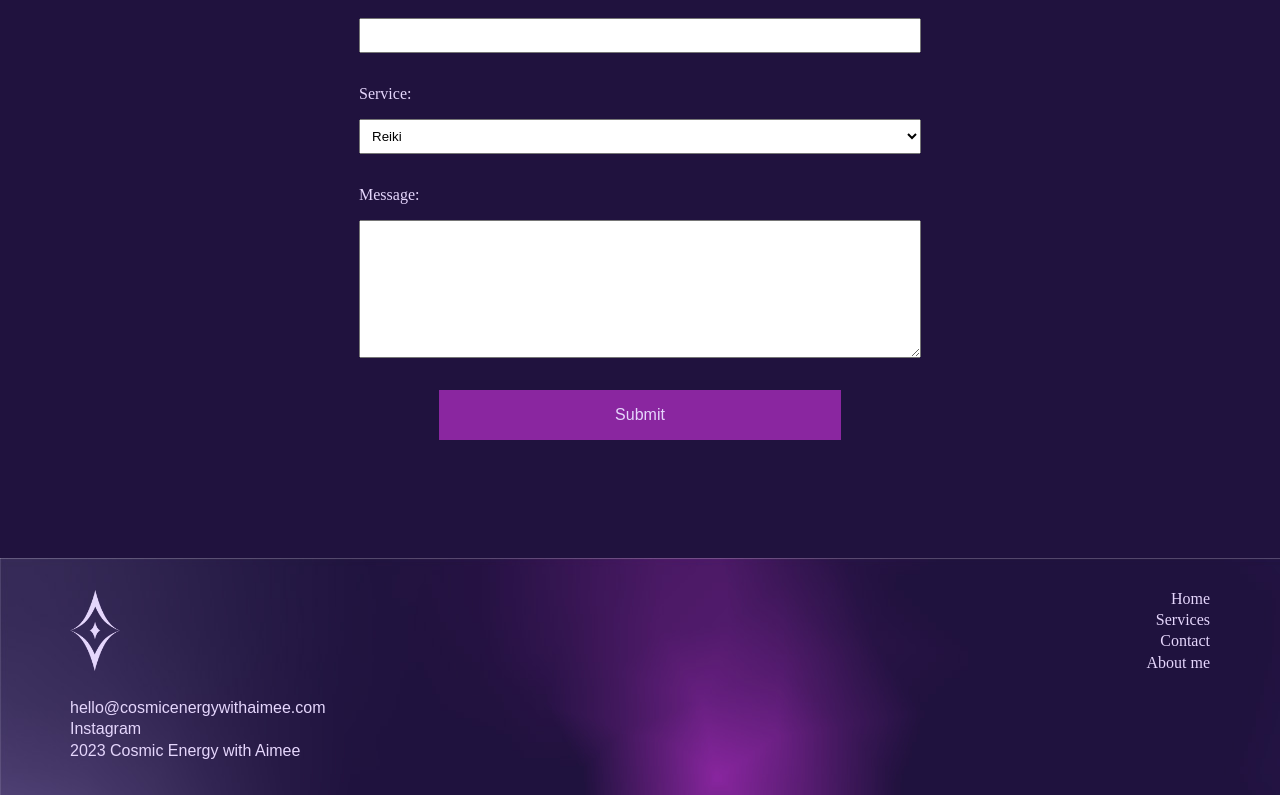
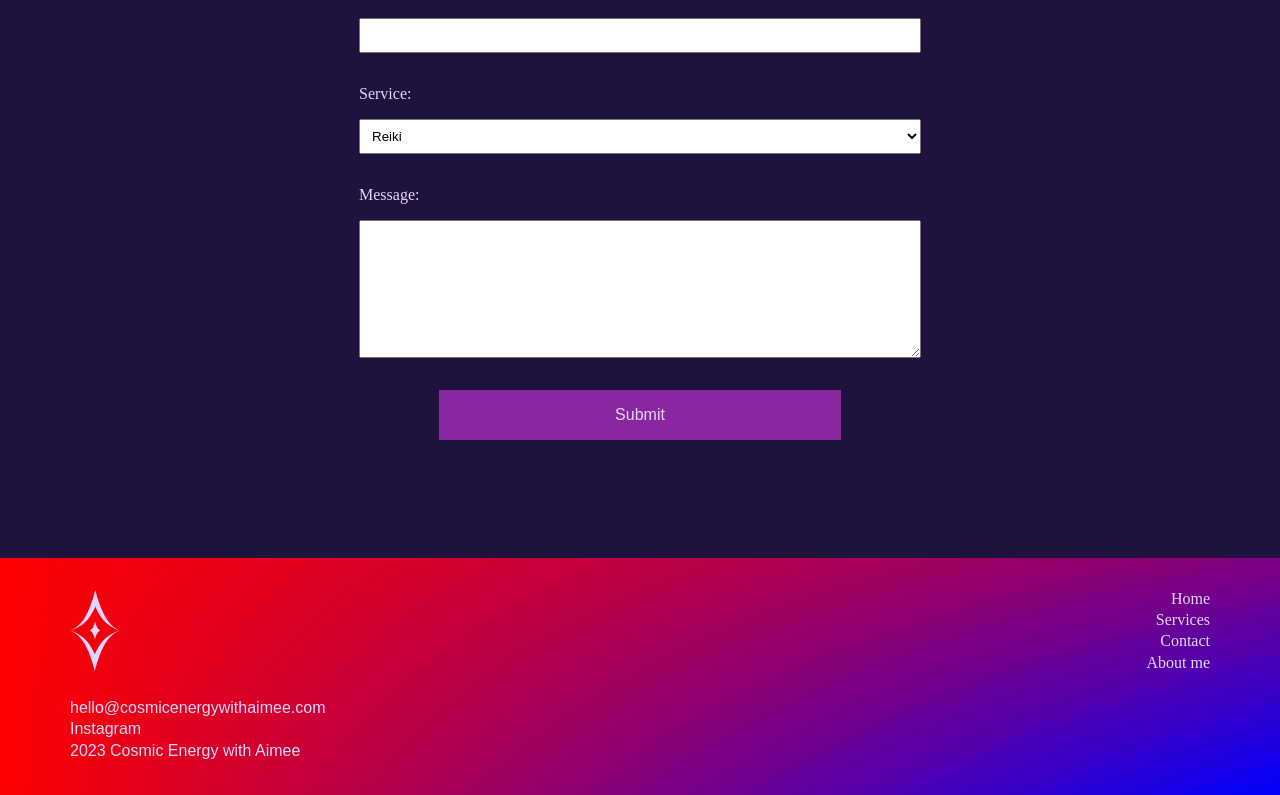
Before and after one commit to deshandeshandeshan/cosmicenergywithaimee, a React (Create React App) app: page /contact in a window 1280 px wide. Shown: the part 374-1169 px from the top of the page. Built offline with nearby package versions, Linux system fonts and the light colour scheme; a web font is replaced by a local one.

Commit message:
Successfully implimented an svg background into home and footer

```diff
--- a/src/components/Footer.css
+++ b/src/components/Footer.css
@@ -1,5 +1,5 @@
 .footer {
-    background-image: url("../images/Footer_Gradient.jpg");
+    background-image: url("HomepageSvgGradient.svg");
 }
 
 .mobileGrid {
--- a/src/components/Home.css
+++ b/src/components/Home.css
@@ -9,11 +9,24 @@
     min-height: 30rem;
 }
 
+/* .homepageHeaderGradient {
+    height: 50rem;
+    width: 100%;
+    background-position: center center;
+    background-image: url("../images/Header_Gradient.jpg");
+    display: grid;
+    grid-template-columns: repeat(4, 1fr);
+    grid-template-rows: repeat(4, 1fr);
+    padding: 0 2rem;
+    gap: 0 1rem;
+
+} */
+
 .homepageHeaderGradient {
     height: 50rem;
     width: 100%;
     background-position: center center;
-    background-image: url("../images/Header_Gradient.jpg");
+    background-image: url("HomepageSvgGradient.svg");
     display: grid;
     grid-template-columns: repeat(4, 1fr);
     grid-template-rows: repeat(4, 1fr);
--- a/src/components/Home.js
+++ b/src/components/Home.js
@@ -3,6 +3,7 @@ import tree from "../images/tree.jpg";
 import reiki from "../images/reiki.jpg";
 import aboutMe from "../images/about_me.jpg";
 // import headerGradient from "../images/Header_Gradient.png";
+// import HomepageSvgGradient from "./HomepageSvgGradient";
 import "./Home.css";
 import { Reveal } from "./utils/Reveal";
 
@@ -22,8 +23,9 @@ const Home = () => {
         <h1 className="headerGradientItemE headerGridPadding gradientGridAlign textColourLightPurple">
           heartspace
         </h1>
-        {/* <HomepageSvgGradient /> */}
       </section>
+
+      {/* <HomepageSvgGradient /> */}
 
       <section className="homepageSectionOne">
         <div className="homepageIntroduction sectionOnegridPadding gridCentered">
```
Also changed, not shown: src/components/HomepageSvgGradient.svg.
